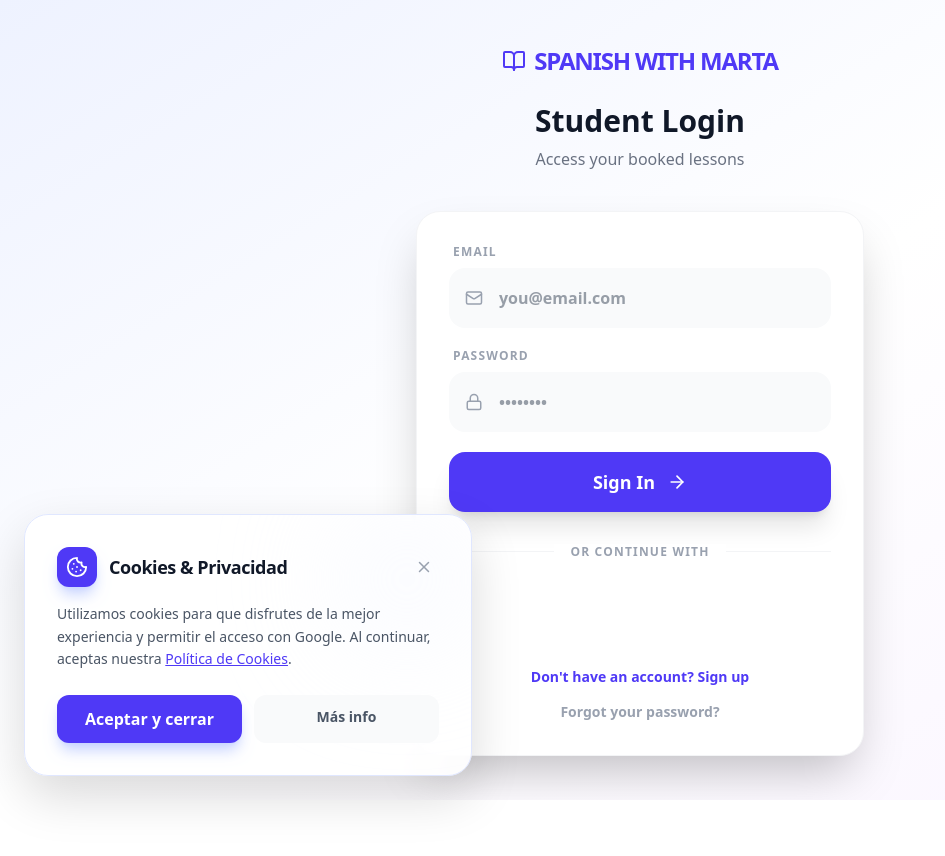
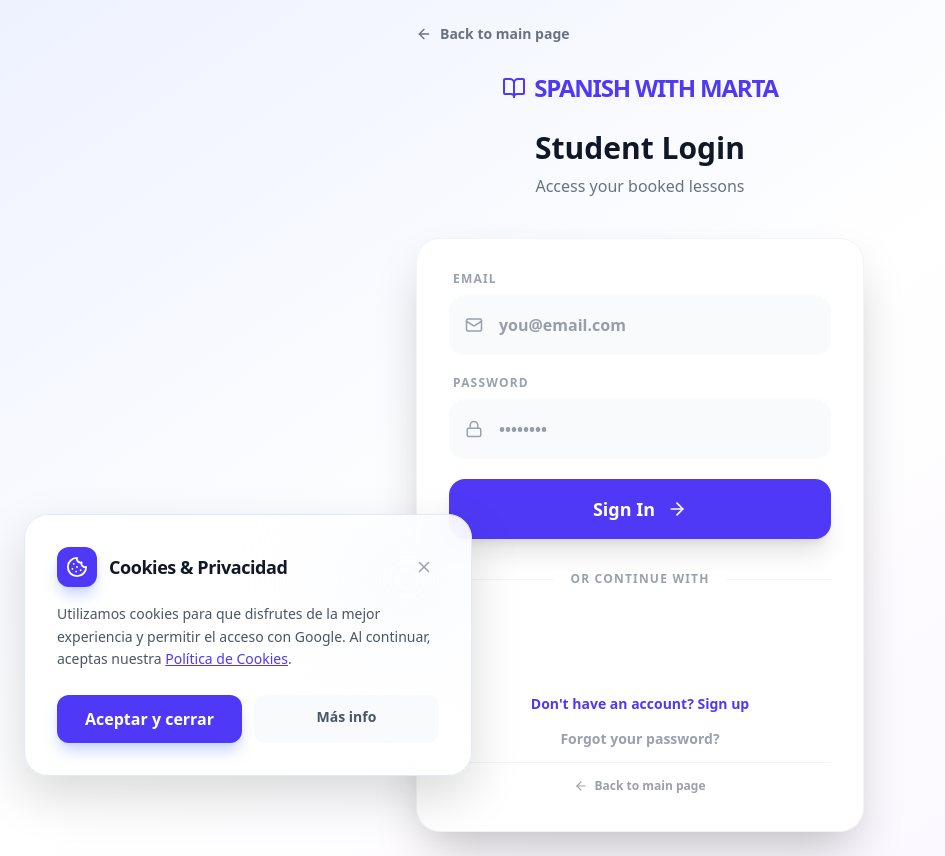
Before and after one commit to MartaEspinosa-data/spec_app_demo, a React (Vite) app in the folder frontend/: page /student/login in a window 1280 px wide. Shown: the whole page, without its empty margins (0-945 px from the left). Before the commit the page ends 800 px from the top, so only its background shows below. Built offline with nearby package versions, Linux system fonts and the light colour scheme; no server answers.

Commit message:
feat(auth): add return to main landing page navigation in student login

```diff
--- a/frontend/src/pages/StudentLogin.tsx
+++ b/frontend/src/pages/StudentLogin.tsx
@@ -1,6 +1,6 @@
 import { useState } from 'react';
 import { useNavigate, Link } from 'react-router-dom';
-import { Mail, Lock, User, ArrowRight, BookOpen, RefreshCw } from 'lucide-react';
+import { Mail, Lock, User, ArrowRight, ArrowLeft, BookOpen, RefreshCw } from 'lucide-react';
 import { API_URL } from '../config';
 import { useToast } from '../components/Toast';
 import { GoogleLogin } from '@react-oauth/google';
@@ -132,6 +132,16 @@ const StudentLogin = () => {
     return (
         <div className="min-h-screen bg-gradient-to-br from-indigo-50 via-white to-purple-50 flex items-center justify-center p-4 sm:p-6">
             <div className="w-full max-w-md">
+                <div className="mb-4 sm:mb-6">
+                    <Link
+                        to="/"
+                        className="inline-flex items-center gap-2 text-sm font-bold text-gray-500 hover:text-indigo-600 transition group"
+                    >
+                        <ArrowLeft size={16} className="group-hover:-translate-x-1 transition-transform" />
+                        <span>Back to main page</span>
+                    </Link>
+                </div>
+
                 <div className="text-center mb-6 sm:mb-10">
                     <Link to="/" className="inline-flex items-center gap-2 text-indigo-600 font-black text-xl sm:text-2xl tracking-tighter uppercase hover:text-indigo-700 transition">
                         <BookOpen size={24} />
@@ -187,6 +197,16 @@ const StudentLogin = () => {
                                 >
                                     Back to Sign In
                                 </button>
+
+                                <div className="pt-2 border-t border-gray-100">
+                                    <Link
+                                        to="/"
+                                        className="inline-flex items-center justify-center gap-1.5 text-xs font-bold text-gray-400 hover:text-indigo-600 transition group"
+                                    >
+                                        <ArrowLeft size={14} className="group-hover:-translate-x-1 transition-transform" />
+                                        <span>Back to main page</span>
+                                    </Link>
+                                </div>
                             </div>
                         </div>
                     ) : (
@@ -307,6 +327,15 @@ const StudentLogin = () => {
                                         </Link>
                                     </div>
                                 )}
+                                <div className="pt-3 border-t border-gray-100">
+                                    <Link
+                                        to="/"
+                                        className="inline-flex items-center justify-center gap-1.5 text-xs font-bold text-gray-400 hover:text-indigo-600 transition group"
+                                    >
+                                        <ArrowLeft size={14} className="group-hover:-translate-x-1 transition-transform" />
+                                        <span>Back to main page</span>
+                                    </Link>
+                                </div>
                             </div>
                         </>
                     )}
```
